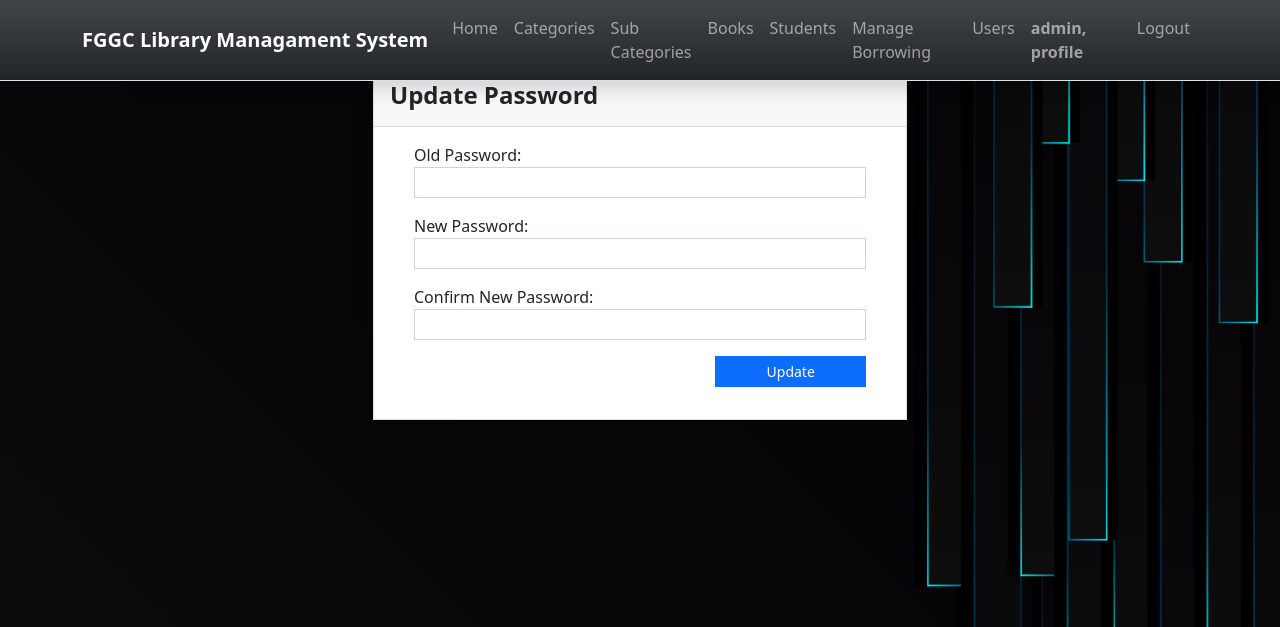
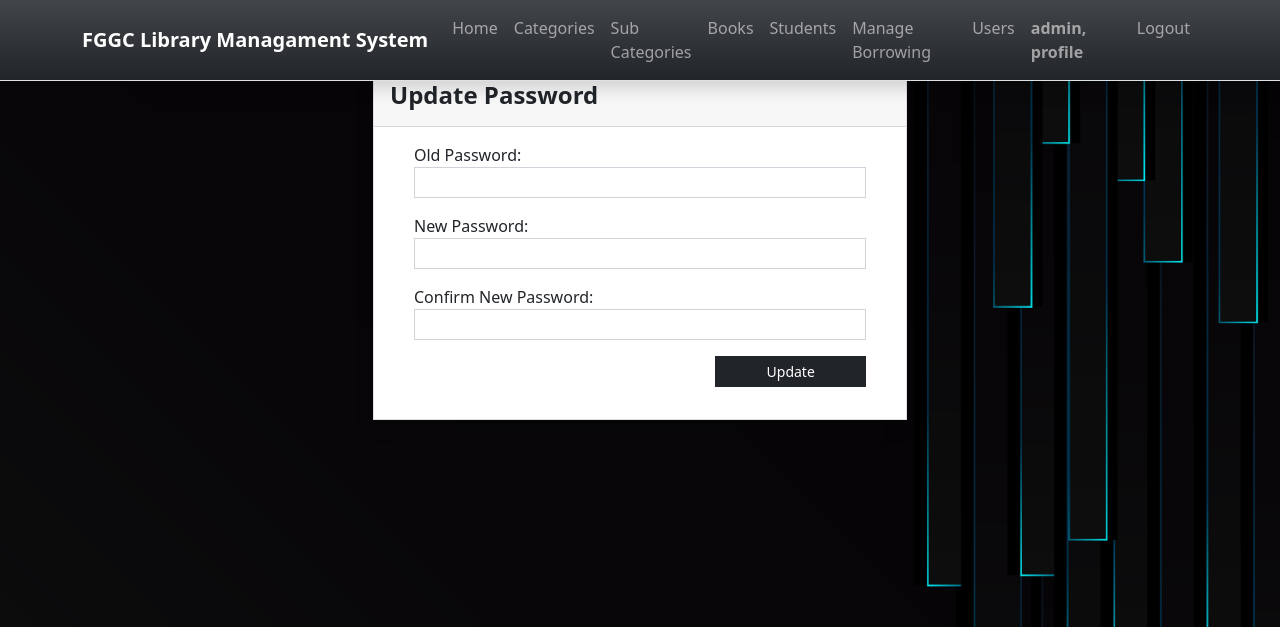
Before and after one commit to Saudii81/django_lms, a Django app: page /update_password in a window 1280 px wide. Shown: the top 627 px of the page. Run offline with Django 4.2, Linux system fonts and the light colour scheme; a user stored in the database is signed in; parts of the project's set-up code (start-up, migrations or seed data) failed here and were passed over; some libraries are stand-ins or nearby versions.

Commit message:
refactor

```diff
--- a/lmsApp/templates/update_password.html
+++ b/lmsApp/templates/update_password.html
@@ -21,7 +21,7 @@
                                     {{ form.as_p }}
                                     <div class="form-group mb-3">
                                         <div class="d-flex w-100 justify-content-end">
-                                            <button class="btn btn-sm rounded-0 btn-primary col-4">
+                                            <button class="btn btn-sm rounded-0 btn-dark col-4">
                                                     Update
                                                 </button>
                                         </div>
```
